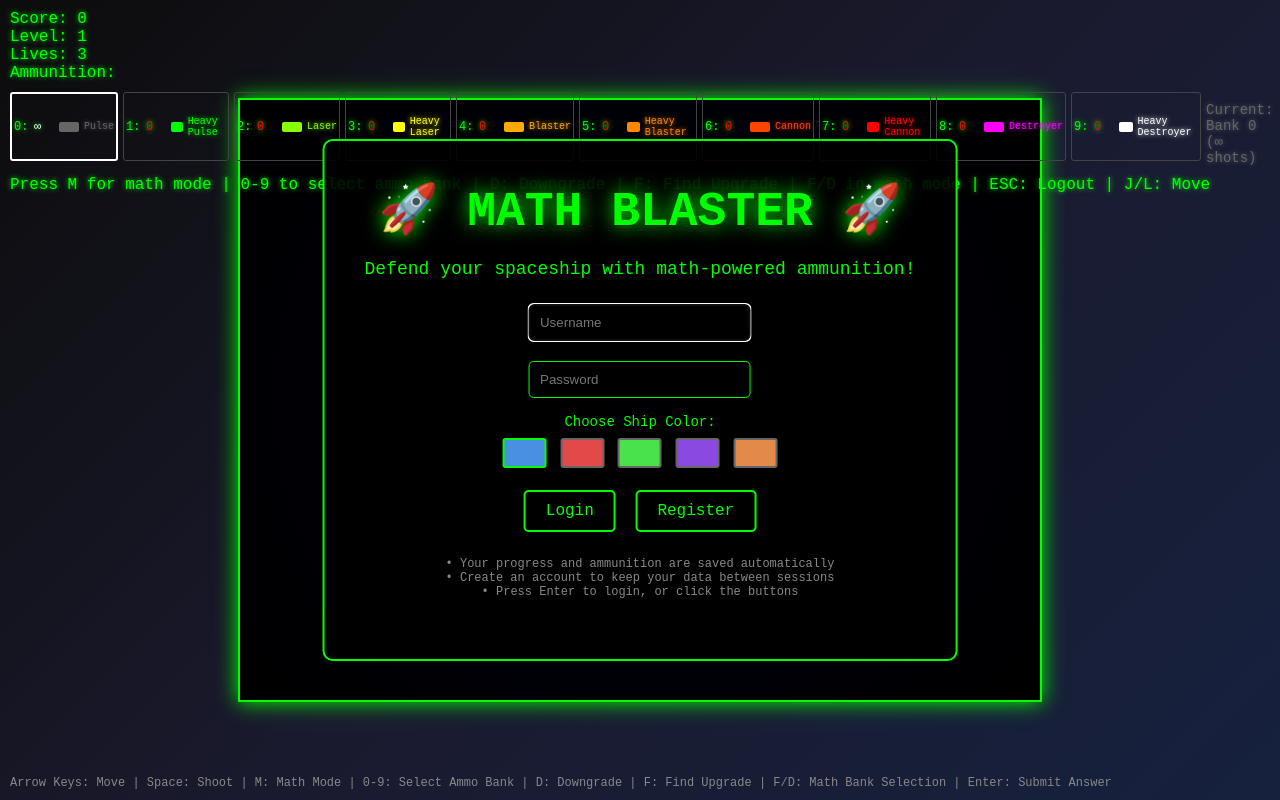
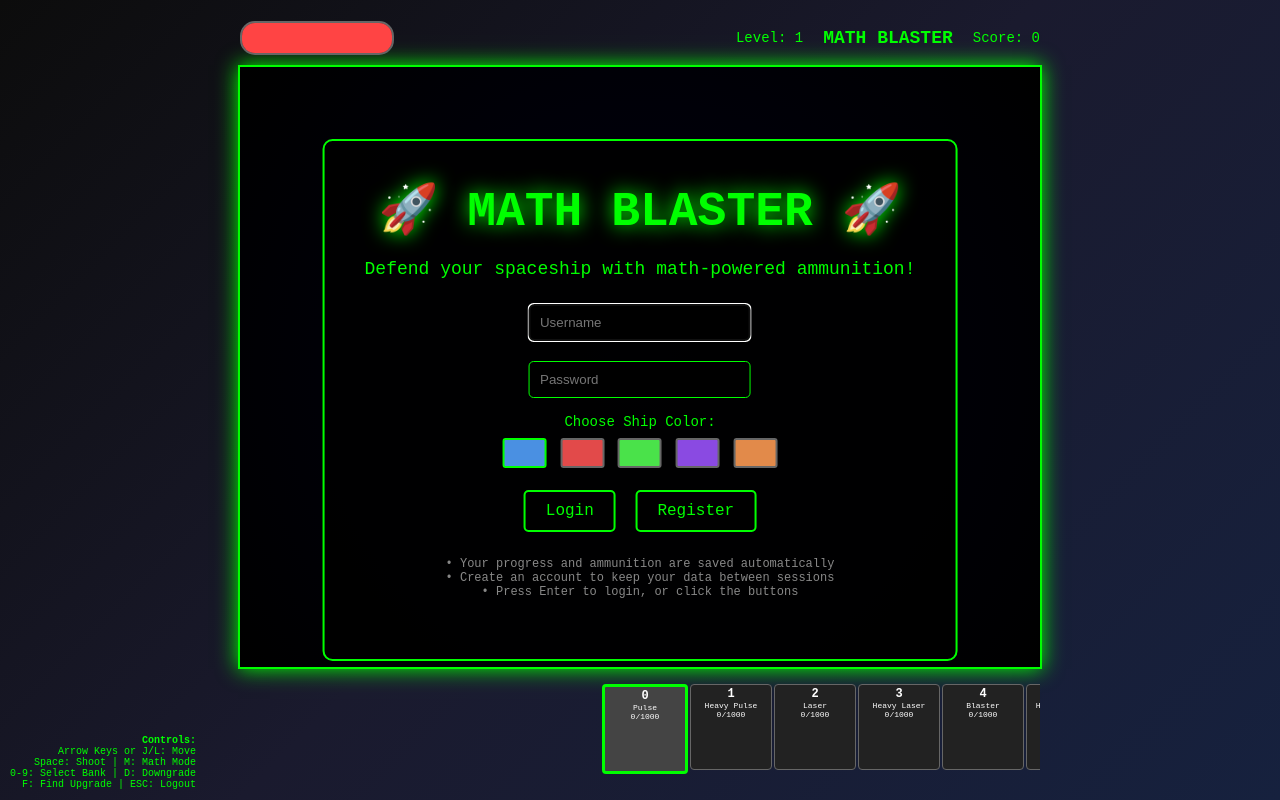
Before and after one commit to da11an/math_blaster, a plain HTML site: page index.html in a window 1280 px wide. Drawn offline with Linux system fonts and the light colour scheme.

Commit message:
Update UI: ammo

```diff
--- a/index.html
+++ b/index.html
@@ -127,16 +127,49 @@
     </style>
 </head>
 <body>
-    <div id="gameContainer">
-        <canvas id="gameCanvas" width="800" height="600"></canvas>
+    <div id="gameContainer" style="display: flex; flex-direction: column; align-items: center; gap: 10px;">
+        <!-- Top UI Row -->
+        <div style="display: flex; justify-content: space-between; width: 800px; align-items: center;">
+            <!-- Left: Life Bar -->
+            <div id="lifeBarContainer" style="width: 150px; height: 30px; background: #333; border: 2px solid #666; border-radius: 15px; position: relative;">
+                <div id="lifeBar" style="height: 100%; background: #ff4444; border-radius: 13px; transition: width 0.3s;"></div>
+            </div>
 
-        <div id="ui">
+            <!-- Center: Status Info -->
+            <div style="display: flex; gap: 20px; align-items: center;">
+                <div style="color: #00ff00; font-family: monospace; font-size: 14px;">
+                    Level: <span id="level">1</span>
+                </div>
+                <div style="color: #00ff00; font-family: monospace; font-size: 18px; font-weight: bold;">MATH BLASTER</div>
+                <div style="color: #00ff00; font-family: monospace; font-size: 14px;">
+                    Score: <span id="score">0</span>
+                </div>
+            </div>
+
+            <!-- Right: Controls -->
+            <div id="instructions" style="color: #00ff00; font-family: monospace; font-size: 10px; text-align: right; max-width: 200px;">
+                <div><strong>Controls:</strong></div>
+                <div>Arrow Keys or J/L: Move</div>
+                <div>Space: Shoot | M: Math Mode</div>
+                <div>0-9: Select Bank | D: Downgrade</div>
+                <div>F: Find Upgrade | ESC: Logout</div>
+            </div>
+        </div>
+
+        <!-- Game Canvas -->
+        <canvas id="gameCanvas" width="800" height="600" style="border: 2px solid #00ff00;"></canvas>
+
+        <!-- Bottom UI Row -->
+        <div style="display: flex; justify-content: center; width: 800px; align-items: center;">
+            <!-- Center: Ammo Banks -->
+            <div id="ammoBanksContainer" style="display: flex; gap: 2px; height: 90px; overflow: hidden; position: relative; width: 800px; padding: 5px 0;"></div>
+        </div>
+
+        <!-- Hidden UI for compatibility -->
+        <div id="ui" style="display: none;">
             <div>Score: <span id="score">0</span></div>
             <div>Level: <span id="level">1</span></div>
             <div>Lives: <span id="lives">3</span></div>
-            <div>Ammunition:</div>
-            <div id="ammoDisplay" class="ammo-display"></div>
-            <div>Press M for math mode | 0-9 to select ammo bank | D: Downgrade | F: Find Upgrade | F/D in math mode | ESC: Logout | J/L: Move</div>
         </div>
 
         <div id="mathMode">
@@ -237,11 +270,8 @@
             <button id="logoutBtn" onclick="logout()" style="font-size: 16px; padding: 10px 20px; margin: 10px;">Logout</button>
         </div>
 
-        <div id="instructions">
-            Arrow Keys: Move | Space: Shoot | M: Math Mode | 0-9: Select Ammo Bank | D: Downgrade | F: Find Upgrade | F/D: Math Bank Selection | Enter: Submit Answer
-        </div>
     </div>
 
-    <script src="spaceship_game.js?v=5"></script>
+    <script src="spaceship_game.js?v=11"></script>
 </body>
 </html>
--- a/spaceship_game.js
+++ b/spaceship_game.js
@@ -148,6 +148,7 @@ class SpaceshipGame {
             this.updateAmmoDisplay();
         }
         this.updateUI();
+        this.drawAmmoBanks(); // Initialize ammo banks display
         this.gameLoop();
     }
 
@@ -591,66 +592,8 @@ class SpaceshipGame {
     }
 
     updateAmmoDisplay() {
-        const ammoDisplay = document.getElementById('ammoDisplay');
-        ammoDisplay.innerHTML = '';
-
-        // Show all 10 banks (0-9)
-        for (let i = 0; i < 10; i++) {
-            const bankContainer = document.createElement('div');
-            bankContainer.style.display = 'flex';
-            bankContainer.style.alignItems = 'center';
-            bankContainer.style.marginBottom = '5px';
-            bankContainer.style.border = this.currentBank === i ? '2px solid #ffffff' : '1px solid #444';
-            bankContainer.style.padding = '2px';
-            bankContainer.style.borderRadius = '3px';
-
-            // Bank number
-            const bankNumber = document.createElement('div');
-            bankNumber.textContent = `${i}:`;
-            bankNumber.style.color = '#00ff00';
-            bankNumber.style.fontSize = '12px';
-            bankNumber.style.marginRight = '5px';
-            bankNumber.style.minWidth = '15px';
-            bankContainer.appendChild(bankNumber);
-
-            // Ammo count
-            const count = document.createElement('div');
-            count.textContent = i === 0 ? '∞' : this.ammunitionBanks[i].length;
-            count.style.color = (i === 0 || this.ammunitionBanks[i].length > 0) ? '#ffffff' : '#ff0000';
-            count.style.fontSize = '12px';
-            count.style.marginRight = '5px';
-            count.style.minWidth = '20px';
-            bankContainer.appendChild(count);
-
-            // Ammo type indicator
-            const ammoIndicator = document.createElement('div');
-            ammoIndicator.style.width = '20px';
-            ammoIndicator.style.height = '10px';
-            ammoIndicator.style.backgroundColor = this.ammoTypes[i].color;
-            ammoIndicator.style.borderRadius = '2px';
-            ammoIndicator.style.marginRight = '5px';
-            bankContainer.appendChild(ammoIndicator);
-
-            // Ammo name
-            const ammoName = document.createElement('div');
-            ammoName.textContent = this.ammoTypes[i].name;
-            ammoName.style.color = this.ammoTypes[i].color;
-            ammoName.style.fontSize = '10px';
-            ammoName.style.textShadow = '0 0 5px currentColor';
-            bankContainer.appendChild(ammoName);
-
-            ammoDisplay.appendChild(bankContainer);
-        }
-
-        // Show current bank info
-        const currentBankInfo = document.createElement('div');
-        const count = this.currentBank === 0 ? '∞' : this.ammunitionBanks[this.currentBank].length;
-        currentBankInfo.textContent = `Current: Bank ${this.currentBank} (${count} shots)`;
-        currentBankInfo.style.color = this.ammoTypes[this.currentBank].color;
-        currentBankInfo.style.fontSize = '14px';
-        currentBankInfo.style.marginTop = '10px';
-        currentBankInfo.style.textShadow = '0 0 5px currentColor';
-        ammoDisplay.appendChild(currentBankInfo);
+        // Update the new ammo banks display instead of the old one
+        this.drawAmmoBanks();
     }
 
     toggleMathMode() {
@@ -1635,6 +1578,11 @@ class SpaceshipGame {
                 this.ctx.arc(splash.x, splash.y, splash.radius, 0, 2 * Math.PI);
                 this.ctx.stroke();
             });
+
+            // Draw new UI elements
+            this.drawLifeBar();
+            this.drawAmmoBanks();
+            this.drawScoreAndLevel();
         }
     }
 
@@ -1763,7 +1711,8 @@ class SpaceshipGame {
             this.ctx.shadowBlur = 0;
         }
 
-        // Draw bank number on gun (consistent size, black text for light colors)
+        // Draw bank number on gun (only in game mode, not math mode)
+        if (this.gameState === 'playing') {
             // Determine text color based on ammunition color brightness
             const color = ammoType.color;
             const rgb = this.hexToRgb(color);
@@ -1774,6 +1723,7 @@ class SpaceshipGame {
             this.ctx.font = '12px Arial';
             this.ctx.textAlign = 'center';
             this.ctx.fillText(this.currentBank.toString(), x + w/2, gunY + gunHeight/2 + 4);
+        }
 
         // Draw ammunition count indicator (small dots above gun)
         const ammoCount = this.ammunitionBanks[this.currentBank].length;
@@ -1785,6 +1735,171 @@ class SpaceshipGame {
         for (let i = 0; i < Math.min(5, Math.ceil(ammoCount / (maxAmmo / 5))); i++) {
             this.ctx.fillStyle = ammoType.color;
             this.ctx.fillRect(indicatorStartX + (i * 3), indicatorY, 2, 2);
+        }
+    }
+
+    drawLifeBar() {
+        // Update HTML life bar instead of drawing on canvas
+        const lifeBar = document.getElementById('lifeBar');
+        if (lifeBar) {
+            const lifePercent = (this.lives / 5) * 100;
+            lifeBar.style.width = `${lifePercent}%`;
+        }
+    }
+
+    drawAmmoBanks() {
+        // Update HTML ammo banks instead of drawing on canvas
+        const container = document.getElementById('ammoBanksContainer');
+        if (!container) return;
+
+        // Check if sliding container already exists
+        let slidingContainer = container.querySelector('.sliding-container');
+
+        if (!slidingContainer) {
+            // Create a sliding container
+            slidingContainer = document.createElement('div');
+            slidingContainer.className = 'sliding-container';
+            slidingContainer.style.cssText = `
+                display: flex;
+                gap: 2px;
+                height: 80px;
+                transition: transform 0.5s cubic-bezier(0.4, 0, 0.2, 1);
+                position: absolute;
+                left: 0;
+                top: 5px;
+            `;
+            container.appendChild(slidingContainer);
+
+            // Create bank elements if they don't exist
+            for (let i = 0; i < 10; i++) {
+                const bankElement = document.createElement('div');
+                bankElement.className = `ammo-bank bank-${i}`;
+                bankElement.style.cssText = `
+                    width: 76px;
+                    height: 80px;
+                    background: #222;
+                    border: 1px solid #666;
+                    display: flex;
+                    flex-direction: column;
+                    align-items: center;
+                    padding: 2px;
+                    cursor: pointer;
+                    position: relative;
+                    flex-shrink: 0;
+                    border-radius: 4px;
+                    transition: all 0.3s ease;
+                `;
+
+                // Fill bar (bottom-to-top fill)
+                const fillBar = document.createElement('div');
+                fillBar.className = 'fill-bar';
+                fillBar.style.cssText = `
+                    width: 100%;
+                    height: 0%;
+                    background: #ff0000;
+                    position: absolute;
+                    bottom: 0;
+                    left: 0;
+                    opacity: 0.3;
+                    border-radius: 2px;
+                    transition: height 0.3s ease, background-color 0.3s ease;
+                `;
+                bankElement.appendChild(fillBar);
+
+                // Bank number
+                const bankNumber = document.createElement('div');
+                bankNumber.className = 'bank-number';
+                bankNumber.textContent = i.toString();
+                bankNumber.style.cssText = `
+                    color: white;
+                    font-family: monospace;
+                    font-size: 12px;
+                    font-weight: bold;
+                    z-index: 1;
+                    position: relative;
+                `;
+                bankElement.appendChild(bankNumber);
+
+                // Ammo type name
+                const typeName = document.createElement('div');
+                typeName.className = 'type-name';
+                typeName.textContent = this.ammoTypes[i].name;
+                typeName.style.cssText = `
+                    color: white;
+                    font-family: monospace;
+                    font-size: 8px;
+                    text-align: center;
+                    z-index: 1;
+                    position: relative;
+                `;
+                bankElement.appendChild(typeName);
+
+                // Ammo count
+                const ammoCountElement = document.createElement('div');
+                ammoCountElement.className = 'ammo-count';
+                ammoCountElement.textContent = `${this.ammunitionBanks[i].length}/${this.maxAmmoPerBank}`;
+                ammoCountElement.style.cssText = `
+                    color: white;
+                    font-family: monospace;
+                    font-size: 8px;
+                    z-index: 1;
+                    position: relative;
+                `;
+                bankElement.appendChild(ammoCountElement);
+
+                // Add click handler
+                bankElement.addEventListener('click', () => {
+                    this.currentBank = i;
+                    this.updateAmmoDisplay();
+                });
+
+                slidingContainer.appendChild(bankElement);
+            }
+        }
+
+        // Update all bank elements
+        for (let i = 0; i < 10; i++) {
+            const bankElement = slidingContainer.querySelector(`.bank-${i}`);
+            const fillBar = bankElement.querySelector('.fill-bar');
+            const ammoCountElement = bankElement.querySelector('.ammo-count');
+
+            const ammoCount = this.ammunitionBanks[i].length;
+            const maxAmmo = this.maxAmmoPerBank;
+            const fillPercent = ammoCount / maxAmmo;
+            const isSelected = i === this.currentBank;
+
+            // Update bank styling
+            bankElement.style.background = isSelected ? '#444' : '#222';
+            bankElement.style.border = isSelected ? '3px solid #00ff00' : '1px solid #666';
+
+            // Update fill bar
+            const fillColor = fillPercent > 0.5 ? '#00ff00' : fillPercent > 0.2 ? '#ffff00' : '#ff0000';
+            fillBar.style.height = `${fillPercent * 100}%`;
+            fillBar.style.background = fillColor;
+
+            // Update ammo count
+            ammoCountElement.textContent = `${ammoCount}/${maxAmmo}`;
+        }
+
+        // Calculate and apply sliding animation
+        const bankWidth = 76;
+        const gap = 2;
+        const totalBankWidth = bankWidth + gap;
+        const containerWidth = 800;
+        const selectedBankOffset = (containerWidth / 2) - (this.currentBank * totalBankWidth + bankWidth / 2);
+        slidingContainer.style.transform = `translateX(${selectedBankOffset}px)`;
+    }
+
+    drawScoreAndLevel() {
+        // Update HTML elements instead of drawing on canvas
+        const levelElement = document.getElementById('level');
+        const scoreElement = document.getElementById('score');
+
+        if (levelElement) {
+            levelElement.textContent = this.level;
+        }
+        if (scoreElement) {
+            scoreElement.textContent = this.score;
         }
     }
 
```
Lines whose indentation alone changed are shown as unchanged.
